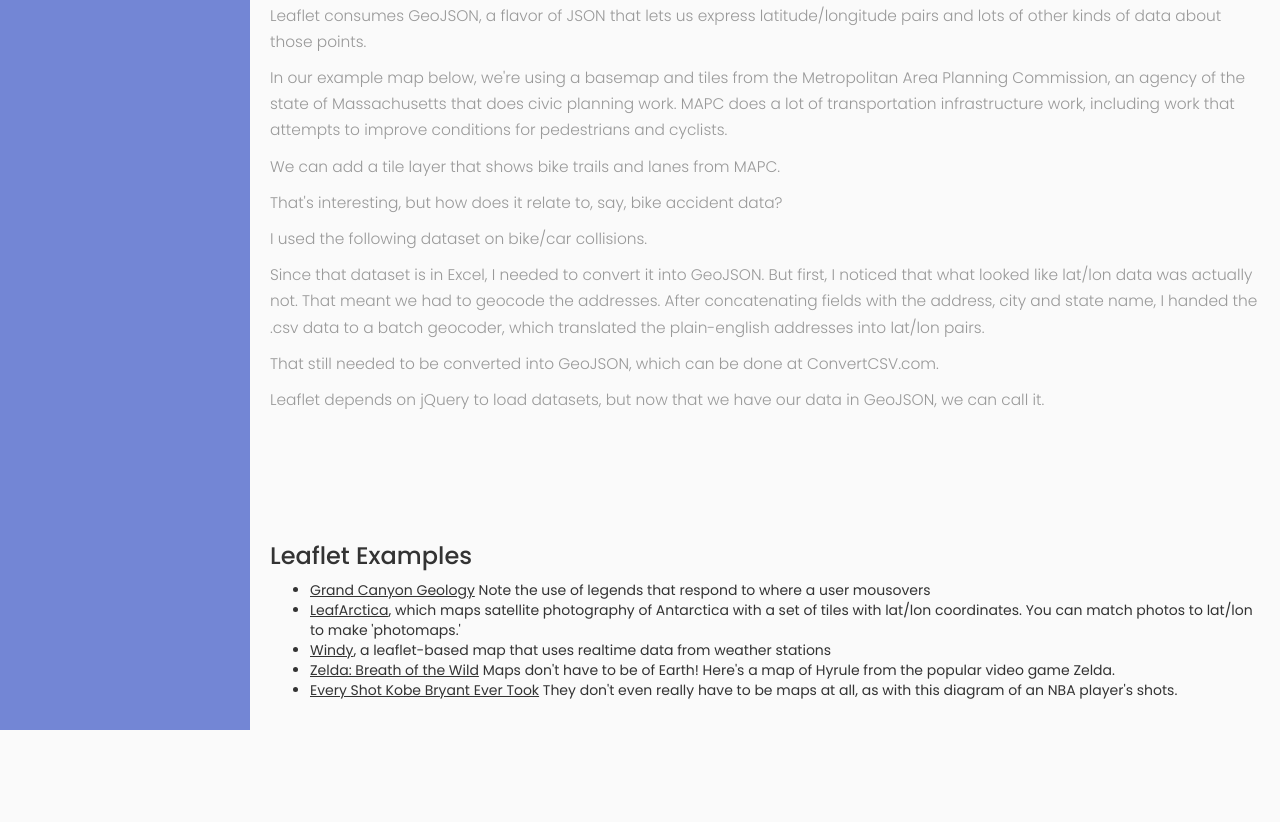
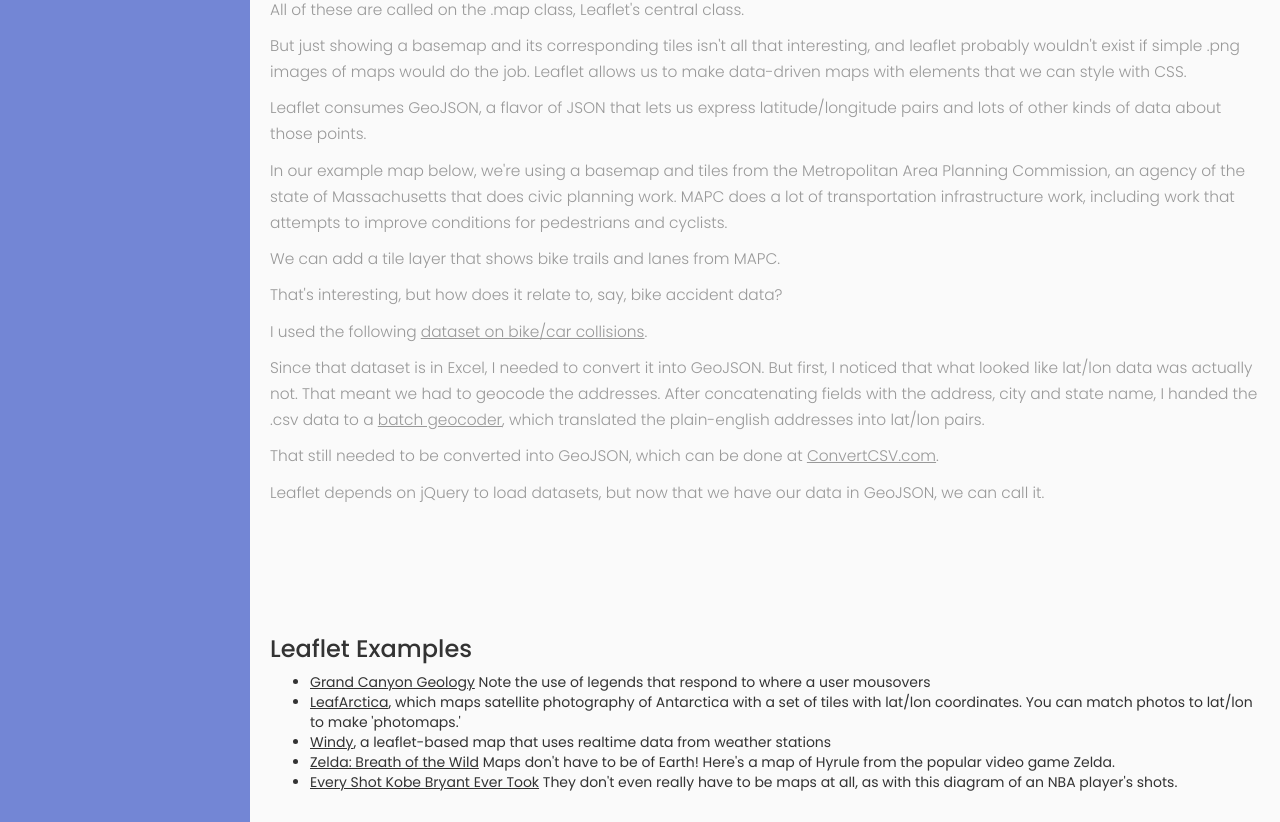
Before and after one commit to lisawilliams/map, a website: page index.html in a window 1280 px wide. Shown: the part 1085-1907 px from the top of the page. Before the commit the page ends 1815 px from the top, so only its background shows below. Drawn offline with nearby package versions, Linux system fonts and the light colour scheme.

Commit message:
Added title and tagline
Also added styling to make links more visible

Closes issue #22

```diff
--- a/index.html
+++ b/index.html
@@ -85,12 +85,13 @@
         Toggle Sidebar
       </button>
 
+      <H3>Bicycle collisions in Massachusetts</H3>
+
+      <p> Part of a data-driven map talk given by <span style="text-decoration: underline;"><a href ="http://tomlinson.org/resume">Lisa Williams</a></span> at <span style="text-decoration: underline;"><a href ="https://www.meetup.com/ONA-Boston/events/240919759/">#ONABoston on August 2, 2017.</a></span></p>
+
+
 <div id="map"></div>
       <script>
-
-    // require leaflet
-
-    // const L = require('leaflet.js')
 
       // initialize the map
       var map = L.map('map').setView([42.35, -71.08], 13);
@@ -155,17 +156,17 @@
 
       <p>That's interesting, but how does it relate to, say, bike accident data?</p>
 
-      <p>I used the following  dataset on bike/car collisions.</p>
+      <p>I used the following <span style="text-decoration: underline;"><a href ="https://dataverse.harvard.edu/dataset.xhtml?persistentId=doi:10.7910/DVN/24713">dataset on bike/car collisions</a></span>.</p>
 
       <p>Since that dataset is in Excel, I needed to convert it into GeoJSON.
       But first, I noticed that what looked like lat/lon data was actually not.
       That meant we had to geocode the addresses. After concatenating fields
       with the address, city and state name, I handed the .csv data to a
-      <a href = "https://www.doogal.co.uk/BatchGeocoding.php">batch geocoder</a>,
+      <span style="text-decoration: underline;"><a href = "https://www.doogal.co.uk/BatchGeocoding.php">batch geocoder</a></span>,
       which translated the plain-english addresses into lat/lon pairs.</p>
 
       <p>That still needed to be converted into GeoJSON, which can be done at
-      <a href ="http://www.convertcsv.com/csv-to-geojson.htm">ConvertCSV.com</a>.</p>
+      <span style="text-decoration: underline;"><a href ="http://www.convertcsv.com/csv-to-geojson.htm">ConvertCSV.com</a></span>.</p>
 
       <p>Leaflet depends on jQuery to load datasets, but now that we have
       our data in GeoJSON, we can call it.</p>
```
